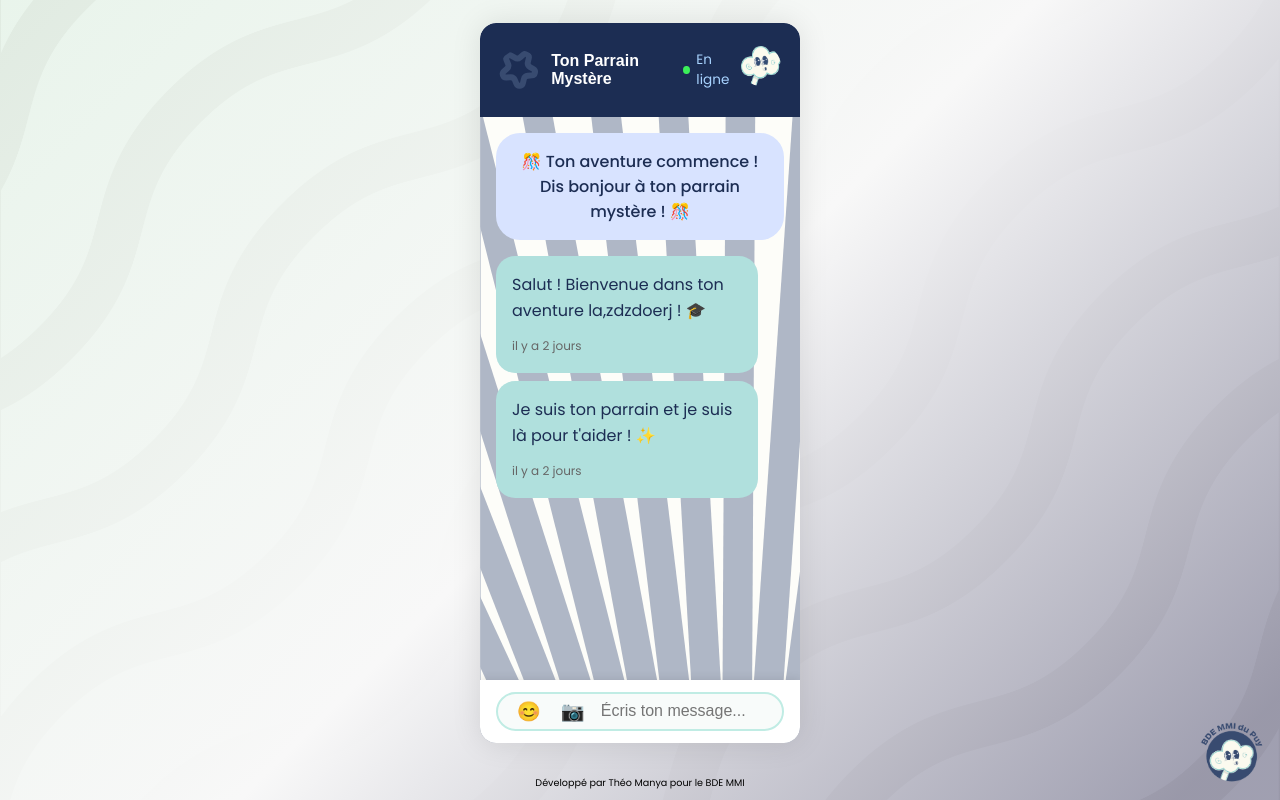
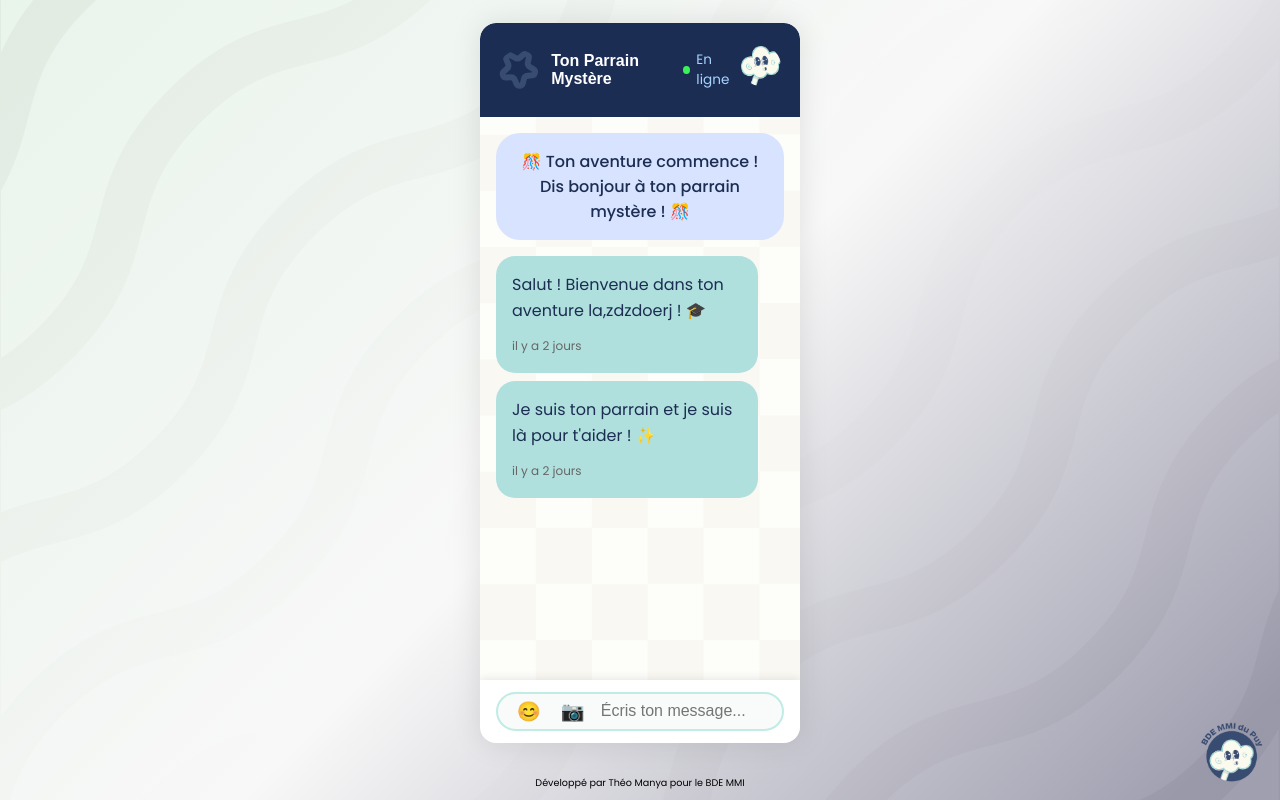
Before and after one commit to Maanaaa/Welcome, a PHP site: page /chat/index.php in a window 1280 px wide. Run offline with PHP 8.4, Linux system fonts and the light colour scheme; the visitor is signed in with stand-in values (Sample User, id 1); data that the repository does not hold is empty; some web fonts are replaced.

Commit message:
front: modification du background du chat

```diff
--- a/css/chat.css
+++ b/css/chat.css
@@ -164,7 +164,7 @@ footer button {
     border-radius: 1rem;
     overflow: hidden;
     background: white;
-    background: url('../assets/backgrounds/chat.svg');
+    background: url('../assets/backgrounds/chat2.svg');
     background-color: rgba(255, 255, 255, 0.6);
     background-blend-mode: lighten;
     background-size: cover;
```
Also changed, not shown: assets/backgrounds/chat2.svg (added).
